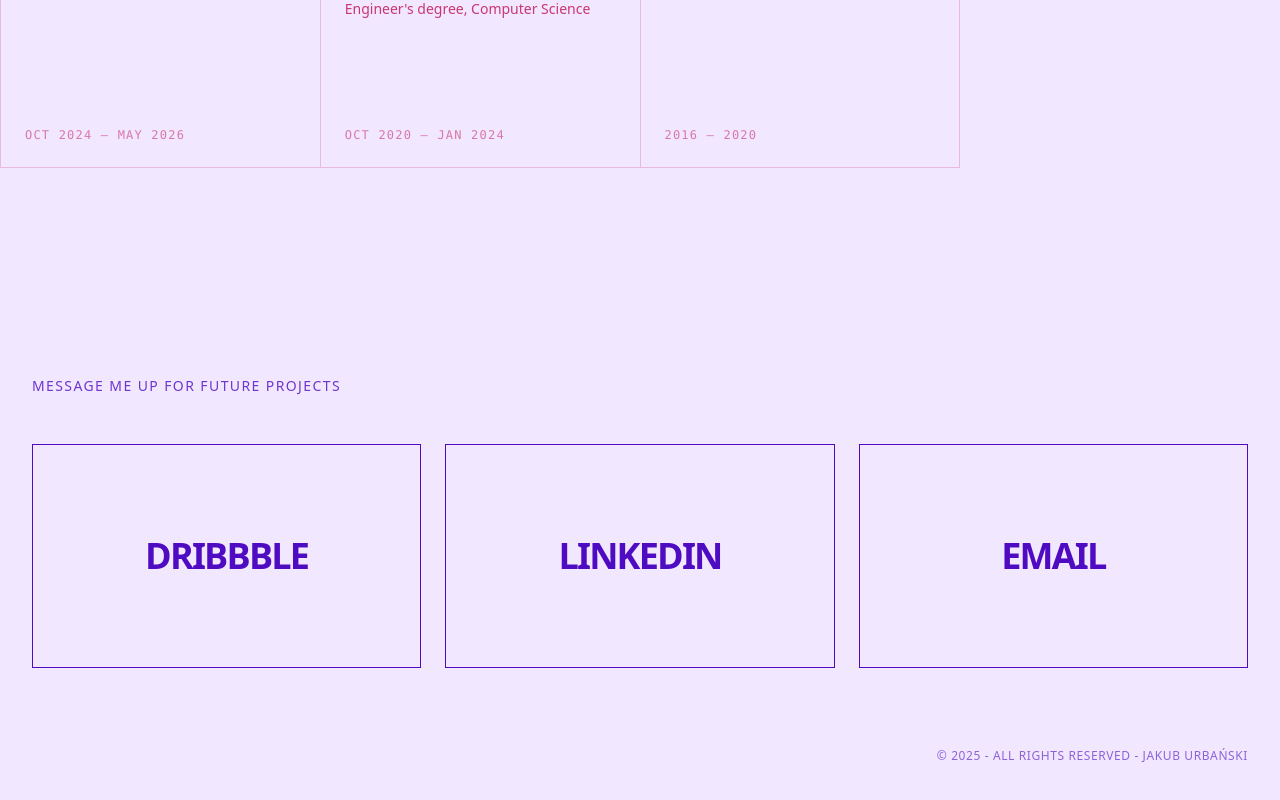
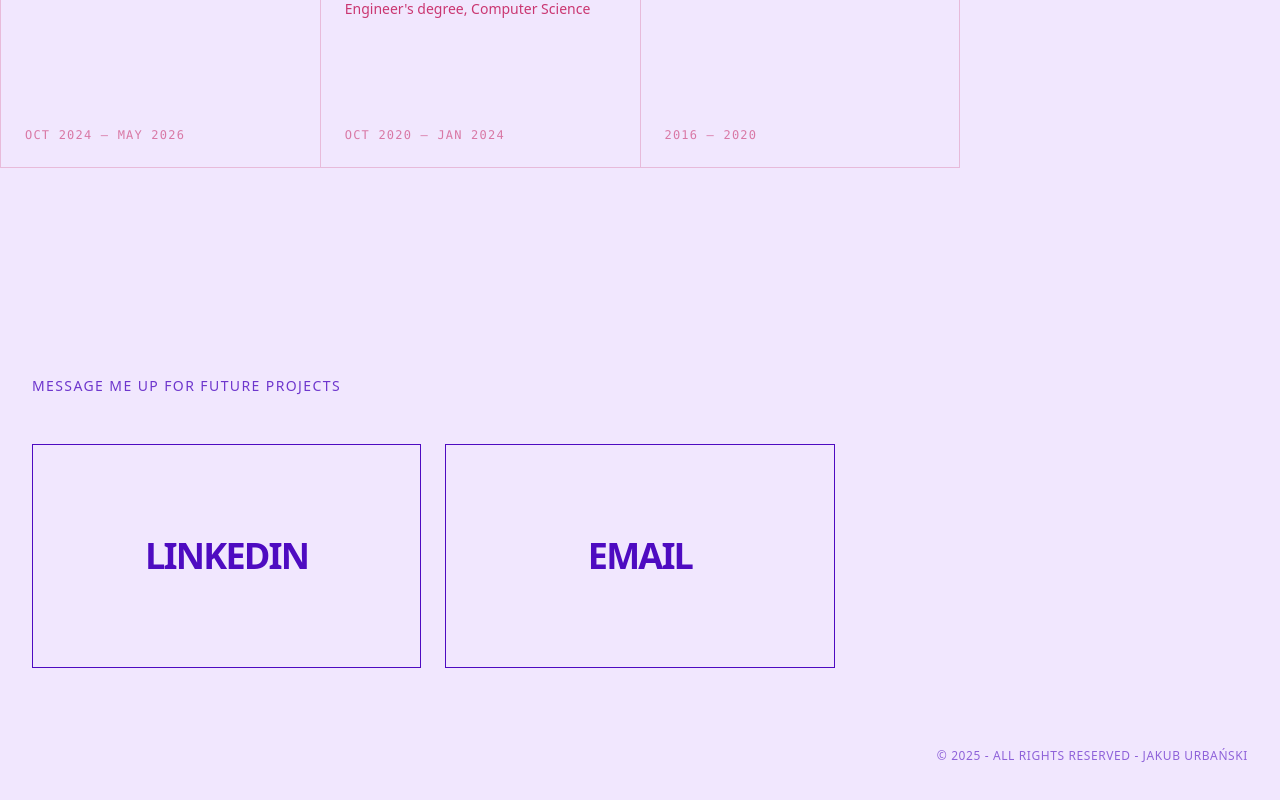
Before and after one commit to frogalo/portfolio, a Next.js app: page / in a window 1280 px wide. Shown: the part 2725-3525 px from the top of the page. Built offline with nearby package versions, Linux system fonts and the light colour scheme; a web font is replaced by a local one.

Commit message:
updated contact info

```diff
--- a/src/components/ui/BigFooter.tsx
+++ b/src/components/ui/BigFooter.tsx
@@ -4,14 +4,13 @@ import { useTranslation } from "react-i18next";
 import { motion } from "framer-motion";
 
 const socialLinks = [
-  { name: "DRIBBBLE", url: "#", delay: 0 },
   {
     name: "LINKEDIN",
-    url: "https://www.linkedin.com/in/jakub-urbanski-js/",
-    delay: 0.1,
+    url: "https://www.linkedin.com/in/jakub-urba%C5%84ski-9ab9a212b/",
+    delay: 0,
   },
-  { name: "EMAIL", url: "mailto:kubaurbanski09@gmail.com", delay: 0.2 },
-  ];
+  { name: "EMAIL", url: "mailto:ivo.urbanski@gmail.com", delay: 0.1 },
+];
 
 export default function BigFooter() {
   const { t } = useTranslation();
```
